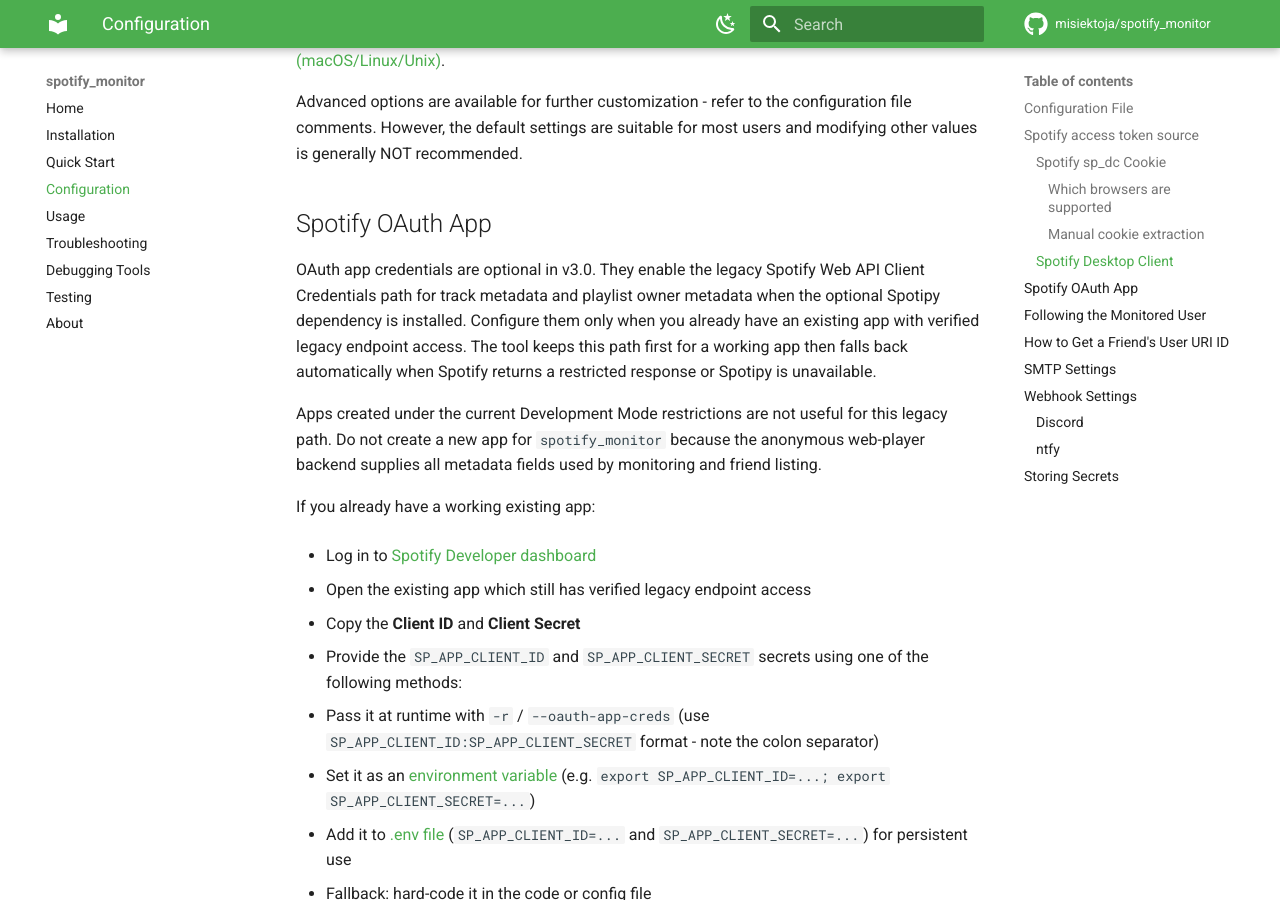
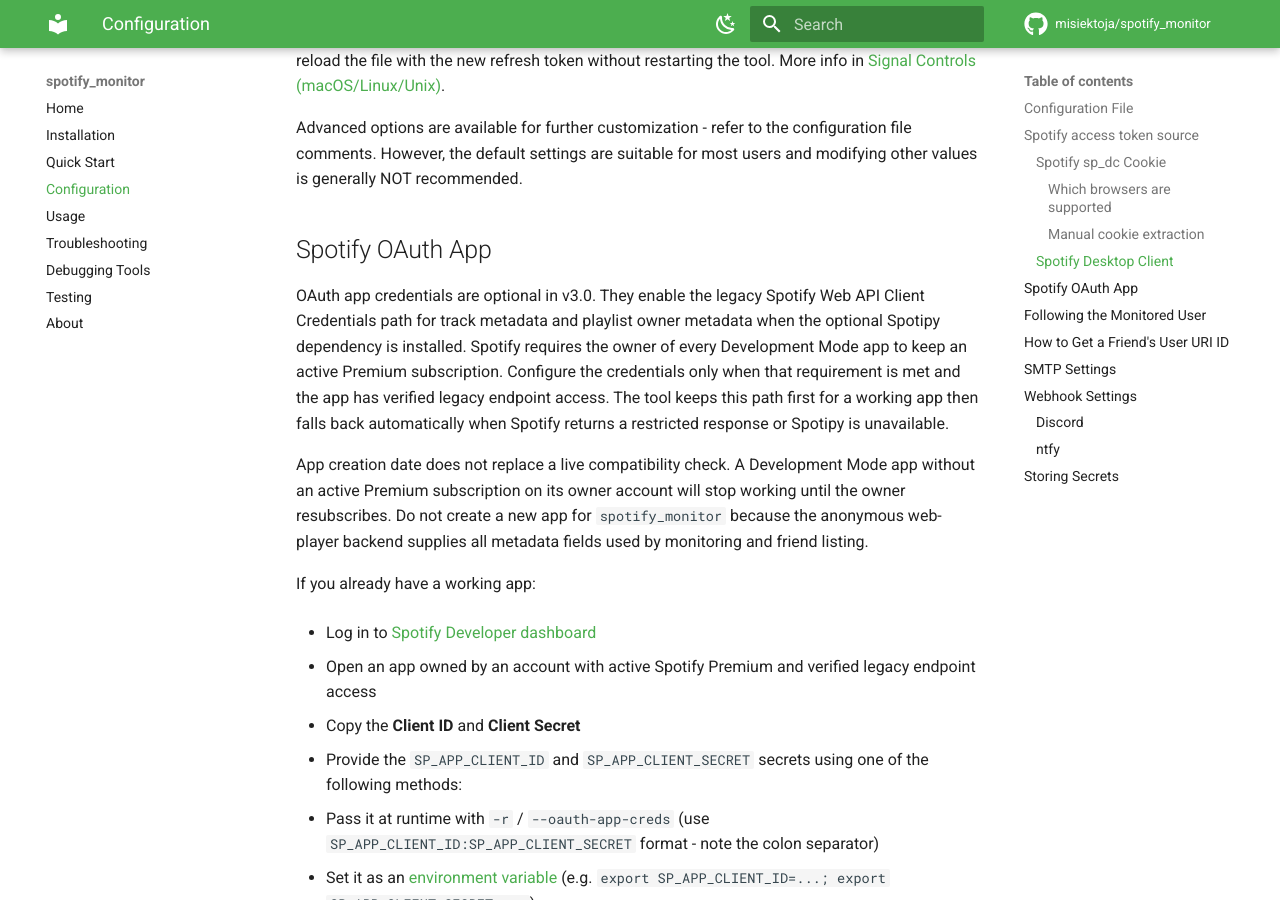
Before and after one commit to misiektoja/spotify_monitor, an MkDocs documentation site: the page built from docs/configuration.md, in a window 1280 px wide and 900 px high, scrolled down 7028 px. Built offline with MkDocs 1.6.1 and Material for MkDocs 9.7.7, drawn with Linux system fonts in a browser that asks for light colours; comment, search, counter and statistics services are not loaded; some of the changed text lies outside the part shown.

Commit message:
docs(configuration): correct OAuth Premium compatibility guidance

```diff
--- a/docs/configuration.md
+++ b/docs/configuration.md
@@ -38,7 +38,7 @@
 
 Track metadata and public playlist metadata use the anonymous Spotify web-player backend by default. If complete [Spotify OAuth App](#spotify-oauth-app) credentials are configured the tool tries the legacy Web API first then switches the affected metadata type to the web-player backend after a restricted response such as HTTP 403. A playlist HTTP 404 is classified after the web-player lookup resolves its owner. Spotify-curated playlists use web metadata only for that playlist while a non-Spotify playlist hidden from the legacy API switches remaining playlist lookups to the web backend.
 
-> **OAuth app guidance:** Spotify restricted new Development Mode apps created on or after February 11, 2026. Some older apps have been observed to retain the legacy endpoint access used by this tool, but creation date alone does not guarantee compatibility. Configure OAuth app credentials only if you already have an app which you have verified still works. If it returns HTTP 403 then remove the credentials and use the automatic web backend. See Spotify's [official migration guide](https://developer.spotify.com/documentation/web-api/tutorials/february-2026-migration-guide).
+> **OAuth app guidance:** Spotify requires the owner of every Development Mode app to have an active Spotify Premium subscription. This requirement applies to old and new apps, so creation date does not explain the different results in these tests. Configure OAuth app credentials only when the app owner has Premium and you have verified that its legacy metadata endpoints still work. An HTTP 403 is consistent with restricted legacy access but does not prove the cause by itself. The doctor checks this live and reports a warning when web-player fallback succeeds. See Spotify's [official migration guide](https://developer.spotify.com/documentation/web-api/tutorials/february-2026-migration-guide).
 
 The anonymous token and current persisted-query hashes are cached in memory. The tool refreshes an expired token and rediscovers a stale query hash once before reporting an error.
 
@@ -196,15 +196,15 @@
 <a id="spotify-oauth-app"></a>
 ## Spotify OAuth App
 
-OAuth app credentials are optional in v3.0. They enable the legacy Spotify Web API Client Credentials path for track metadata and playlist owner metadata when the optional Spotipy dependency is installed. Configure them only when you already have an existing app with verified legacy endpoint access. The tool keeps this path first for a working app then falls back automatically when Spotify returns a restricted response or Spotipy is unavailable.
+OAuth app credentials are optional in v3.0. They enable the legacy Spotify Web API Client Credentials path for track metadata and playlist owner metadata when the optional Spotipy dependency is installed. Spotify requires the owner of every Development Mode app to keep an active Premium subscription. Configure the credentials only when that requirement is met and the app has verified legacy endpoint access. The tool keeps this path first for a working app then falls back automatically when Spotify returns a restricted response or Spotipy is unavailable.
 
-Apps created under the current Development Mode restrictions are not useful for this legacy path. Do not create a new app for `spotify_monitor` because the anonymous web-player backend supplies all metadata fields used by monitoring and friend listing.
+App creation date does not replace a live compatibility check. A Development Mode app without an active Premium subscription on its owner account will stop working until the owner resubscribes. Do not create a new app for `spotify_monitor` because the anonymous web-player backend supplies all metadata fields used by monitoring and friend listing.
 
-If you already have a working existing app:
+If you already have a working app:
 
 - Log in to [Spotify Developer dashboard](https://developer.spotify.com/dashboard)
 
-- Open the existing app which still has verified legacy endpoint access
+- Open an app owned by an account with active Spotify Premium and verified legacy endpoint access
 
 - Copy the **Client ID** and **Client Secret**
 
```
